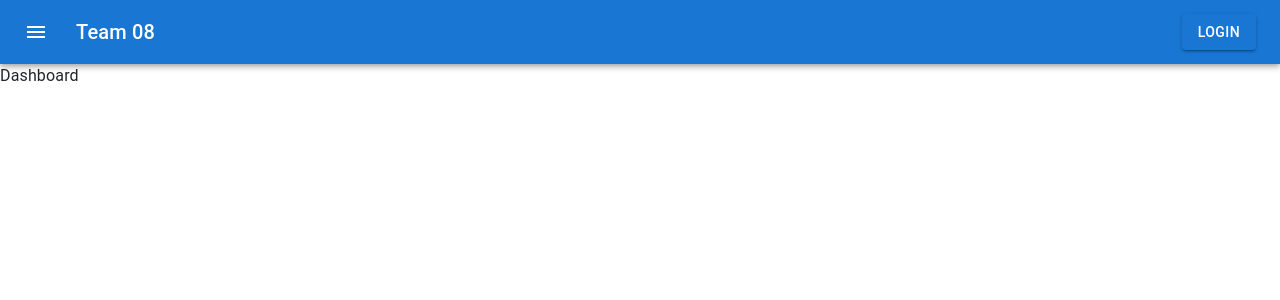
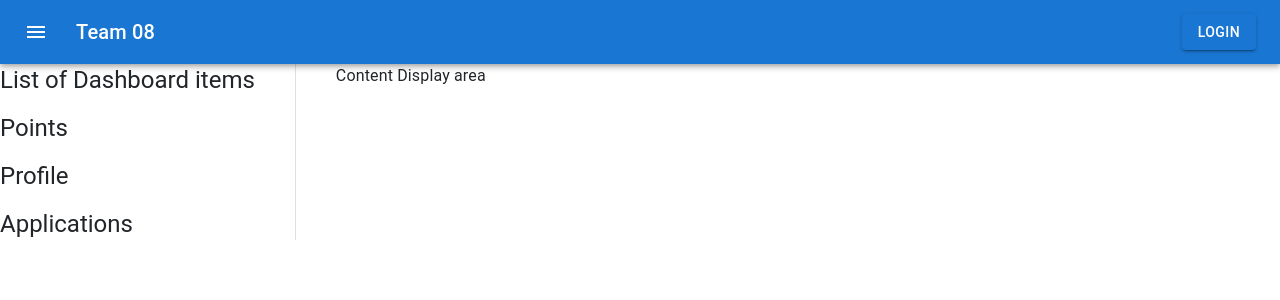
Before and after one commit to Harrison-Holt/The-Good-Driver-Program, a React (Vite) app in the folder frontend/: page / in a window 1280 px wide. Shown: the top 300 px of the page. Built offline with nearby package versions, Linux system fonts and the light colour scheme.

Commit message:
Basic dashboard layout

```diff
--- a/frontend/src/components/Navibar/index.tsx
+++ b/frontend/src/components/Navibar/index.tsx
@@ -18,7 +18,7 @@ const Navibar: React.FC = () => {
                     </Typography>
                     <Button
                         variant="contained"
-                        onClick={/*Navigate to login page*/()=>{}}
+                        onClick={/*Navigate to login page*/()=>{nav("/")}}
                     >
                         Login
                     </Button>
--- a/frontend/src/components/Sidebar/index.tsx
+++ b/frontend/src/components/Sidebar/index.tsx
@@ -1,4 +1,4 @@
-import { Drawer, Button, IconButton, Box, List, ListItem, ListItemButton, Typography} from "@mui/material"
+import { Drawer, IconButton, Box, List, ListItem, ListItemButton} from "@mui/material"
 import MenuIcon from '@mui/icons-material/Menu';
 import { useNavigate} from "react-router-dom";
 import { useState } from "react";
--- a/frontend/src/pages/Home/index.tsx
+++ b/frontend/src/pages/Home/index.tsx
@@ -1,13 +1,26 @@
 
-import { Typography } from '@mui/material';
+import { Stack, Typography, Box, Divider } from '@mui/material';
 import Navibar from '../../components/Navibar';
 import React from 'react';
 
 const Home: React.FC = () => {
   return (
     <>
-      <Navibar />
-      <Typography component={"h1"}>Dashboard</Typography>
+      <Box>
+        <Navibar />
+        <Stack direction={"row"} spacing={5}>
+          <Stack spacing={2}>
+            <Typography variant='h5'>List of Dashboard items</Typography>
+            <Typography variant='h5'>Points</Typography>
+            <Typography variant='h5'>Profile</Typography>
+            <Typography variant='h5'>Applications</Typography>
+          </Stack>
+          <Divider orientation='vertical' variant='middle' flexItem/>
+          <Stack spacing={2}>
+            <Typography>Content Display area</Typography>
+          </Stack>
+        </Stack>
+      </Box>
     </>
   );
 };
```
